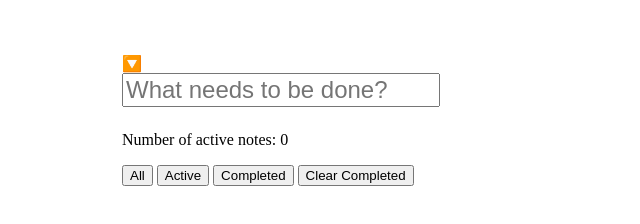
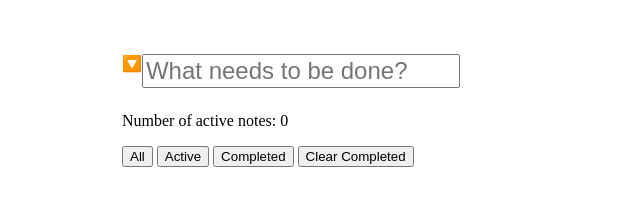
Before and after one commit to Nikell97/frontend-assignment-notepad, a plain HTML site: page index.html in a window 1280 px wide. Shown: the part 138-362 px from the top of the page, without its empty margins (243-883 px from the left). Drawn offline with Linux system fonts and the light colour scheme.

Commit message:
toggle-all left of submit field

```diff
--- a/index.html
+++ b/index.html
@@ -15,12 +15,13 @@
     </header>
     <section class="main">
 
-      <input class="toggle-all" id="toggle-all" type="checkbox">
-      <label for="toggle-all"></label>
-
-      <form>
-        <input name="input" class="new-note" placeholder="What needs to be done?">
-      </form>
+      <div id="input-box">
+        <input class="toggle-all" id="toggle-all" type="checkbox">
+        <label for="toggle-all"></label>
+        <form>
+          <input name="input" class="new-note" placeholder="What needs to be done?">
+        </form>
+      </div>
 
       <ul class="note-list">
        <!-- Here goes the notes! -->
--- a/style.css
+++ b/style.css
@@ -57,3 +57,7 @@ li {
   .toggle-all {
     display: none;
   }
+
+  #input-box {
+    display: flex;
+  }
```
